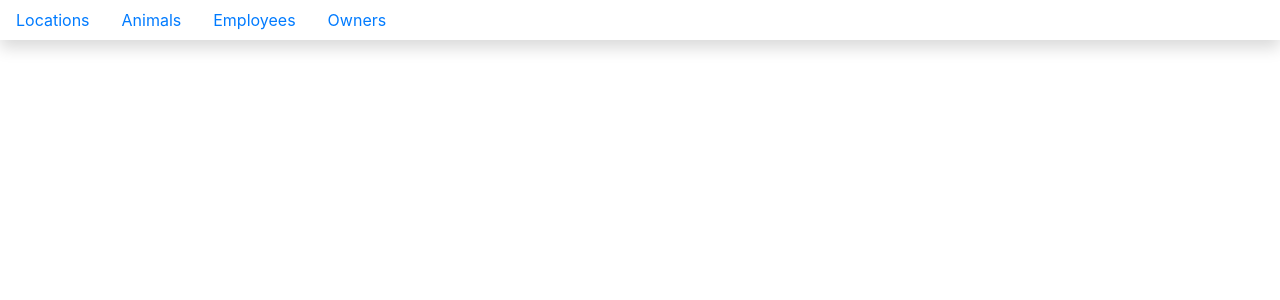
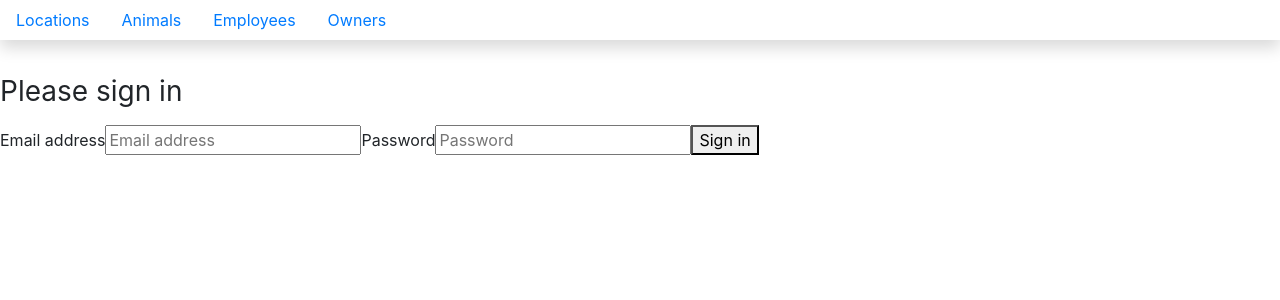
Before and after one commit to naienko/kennel, a React (Create React App) app: page /login in a window 1280 px wide. Shown: the top 300 px of the page. Built offline with nearby package versions, Linux system fonts and the light colour scheme; no server answers.

Commit message:
added VERY simple auth to all pages

```diff
--- a/src/components/ApplicationViews.js
+++ b/src/components/ApplicationViews.js
@@ -1,4 +1,4 @@
-import { Route } from 'react-router-dom'
+import { Route, Redirect } from 'react-router-dom'
 import React, { Component } from "react"
 import AnimalList from "./animal/AnimalList"
 import LocationList from "./location/LocationList"
@@ -14,8 +14,12 @@
 import AnimalForm from "./animal/AnimalForm";
 import EmployeeForm from "./employee/EmployeeForm";
 import OwnerForm from "./owner/OwnerForm";
+import Login from "./authentication/Login";
 
-class ApplicationViews extends Component {
+export default class ApplicationViews extends Component {
+
+     // Check if credentials are in local storage
+     isAuthenticated = () => sessionStorage.getItem("credentials") !== null
 
     state = {
         employees: [],
@@ -117,61 +121,101 @@
     render() {
         return (
             <div id="body">
+                <Route path="/login" component={Login} />
+
                 <Route exact path="/" render={() => {
+                    if (this.isAuthenticated()) {
                         return <LocationList locations={this.state.locations} />
+                    } else {
+                        return <Redirect to="/login" />
+                    }
                 }} />
 
                 <Route exact path="/animals" render={(props) => {
+                    if (this.isAuthenticated()) {
                         return <AnimalList {...props}
                             animals={this.state.animals}
                             ownersToAnimals={this.state.ownersToAnimals}
                             deleteAnimal={this.deleteAnimal} />
+                    } else {
+                        return <Redirect to="/login" />
+                    }
                 }} />
                 <Route path="/animals/new" render={(props) => {
+                    if (this.isAuthenticated()) {
                         return <AnimalForm {...props}
                            addAnimal={this.addAnimal}
                            owners={this.state.owners}
                            employees={this.state.employees} />
+                    } else {
+                        return <Redirect to="/login" />
+                    }
                 }} />
                 <Route path="/animals/:animalId(\d+)" render={(props) => {
+                    if (this.isAuthenticated()) {
                         return <AnimalDetail {...props}
                             deleteAnimal={this.deleteAnimal}
                             ownersToAnimals={this.state.ownersToAnimals}
                             animals={this.state.animals} />
+                    } else {
+                        return <Redirect to="/login" />
+                    }
                 }} />
 
                 <Route exact path="/employees" render={(props) => {
+                    if (this.isAuthenticated()) {
                         return <EmployeeList {...props}
                             employees={this.state.employees}
                             deleteEmployee={this.deleteEmployee} />
+                    } else {
+                        return <Redirect to="/login" />
+                    }
                 }} />
                 <Route path="/employees/new" render={(props) => {
+                    if (this.isAuthenticated()) {
                         return <EmployeeForm {...props}
                             addEmployee={this.addEmployee} />
+                    } else {
+                        return <Redirect to="/login" />
+                    }
                 }} />
                 <Route path="/employees/:employeeId(\d+)" render={(props) => {
+                    if (this.isAuthenticated()) {
                         return <EmployeeDetail {...props}
                             deleteEmployee={this.deleteEmployee}
                             employees={this.state.employees} />
+                    } else {
+                        return <Redirect to="/login" />
+                    }
                 }} />
 
                 <Route exact path="/owners" render={(props) => {
+                    if (this.isAuthenticated()) {
                         return <OwnerList {...props}
                             owners={this.state.owners}
                             deleteOwner={this.deleteOwner} />
+                    } else {
+                        return <Redirect to="/login" />
+                    }
                 }} />
                 <Route path="/owners/new" render={(props) => {
+                    if (this.isAuthenticated()) {
                         return <OwnerForm {...props}
                             addOwner={this.addOwner} />
+                    } else {
+                        return <Redirect to="/login" />
+                    }
                 }} />
                 <Route path="/owners/:ownerId(\d+)" render={(props) => {
+                    if (this.isAuthenticated()) {
                         return <OwnerDetail {...props}
                             deleteOwner={this.deleteOwner}
                             owners={this.state.owners} />
+                    } else {
+                        return <Redirect to="/login" />
+                    }
                 }} />
             </div>
         )
     }
 }
-
-export default ApplicationViews
--- /dev/null
+++ b/src/components/authentication/Login.js
@@ -0,0 +1,47 @@
+import React, { Component } from "react"
+
+export default class Login extends Component {
+
+    // Set initial state
+    state = {
+        email: "",
+        password: ""
+    }
+
+    // Update state whenever an input field is edited
+    handleFieldChange = event => {
+        const stateToChange = {}
+        stateToChange[event.target.id] = event.target.value
+        this.setState(stateToChange)
+    }
+
+    // Simplistic handler for login submit
+    handleLogin = event => {
+        event.preventDefault()
+
+        /*
+        For now, just store the email and password that
+        the customer enters into local storage.
+        */
+        sessionStorage.setItem(
+            "credentials",
+            JSON.stringify({
+                email: this.state.email,
+                password: this.state.password
+            })
+        )
+    }
+
+    render() {
+        return (
+            <form onSubmit={this.handleLogin}>
+                <h1 className="h3 mb-3 font-weight-normal">Please sign in</h1>
+                <label htmlFor="inputEmail">Email address</label>
+                    <input onChange={this.handleFieldChange} type="email" id="email" placeholder="Email address" required="" autoFocus="" />
+                <label htmlFor="inputPassword">Password</label>
+                    <input onChange={this.handleFieldChange} type="password" id="password" placeholder="Password" required="" />
+                <button type="submit">Sign in</button>
+            </form>
+        )
+    }
+}
```
Lines whose indentation alone changed are shown as unchanged.
